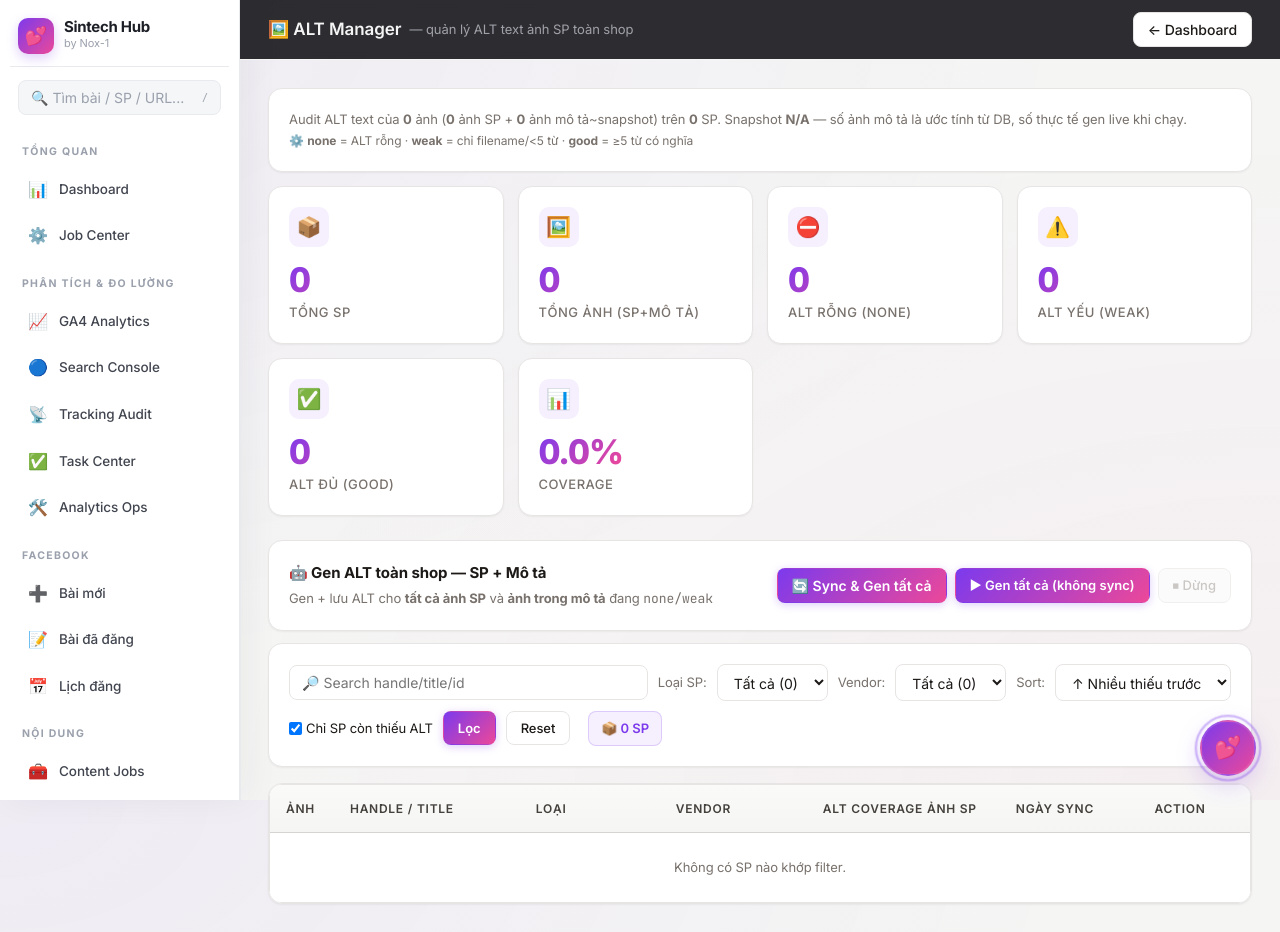
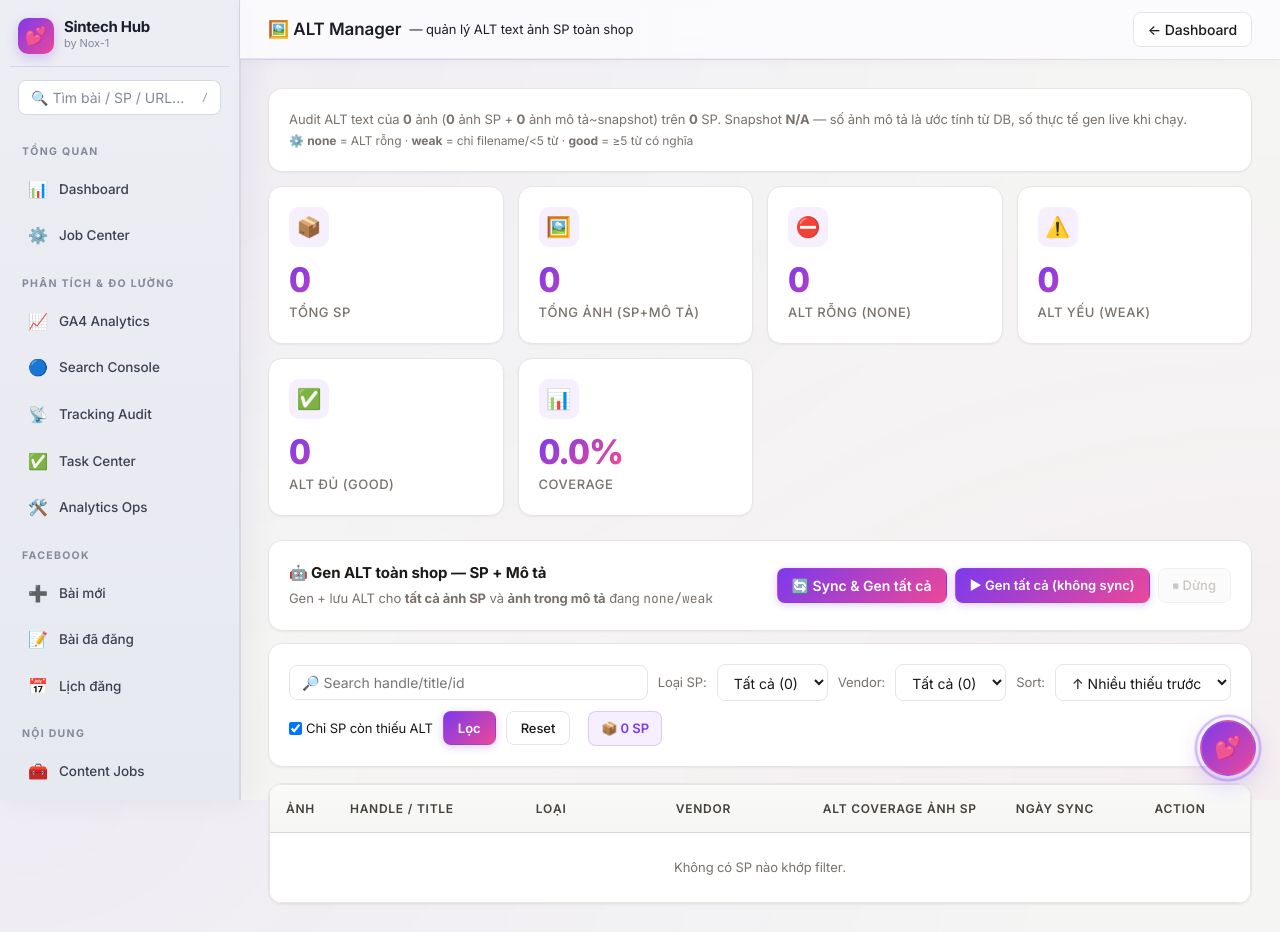
Before and after one commit to nghiango4554/nox-1, a Flask app: page /alt-manager in a window 1280 px wide. Run offline with Flask 3, Linux system fonts and the light colour scheme; data that the repository does not hold is empty; parts of the project's set-up code (start-up, migrations or seed data) failed here and were passed over; some libraries are stand-ins or nearby versions.

Commit message:
style(ui): soften sidebar to slate, lighten top header
Co-Authored-By: Claude Opus 4.8 <noreply@anthropic.com>

```diff
--- a/marketing_hub/static/style.css
+++ b/marketing_hub/static/style.css
@@ -2348,28 +2348,28 @@ select, textarea        { font-size: 14px !important; }
 .toast-close:hover { opacity: 1; }
 @media (max-width: 560px) { #toast-wrap { left: 12px; right: 12px; max-width: none; } }
 
-/* ═══════════════════ SIDEBAR — LIGHT THEME (sáng · dễ nhìn · mượt) ═══════════════════ */
+/* ═══════════════════ SIDEBAR — SOFT SLATE THEME (xám dịu · dễ nhìn · mượt) ═══════════════════ */
 :root {
-  --sb-bg: #ffffff;
-  --sb-bg-soft: #f5f6f8;
-  --sb-bg-hover: #eef0f4;
-  --sb-border: #e8eaee;
-  --sb-text: #41454f;
-  --sb-text-strong: #1d1f27;
-  --sb-muted: #9aa0ac;
-  --sb-accent: #7c3aed;
-  --sb-accent-2: #ec4899;
-  --sb-accent-soft: rgba(124, 58, 237, 0.10);
+  --sb-bg: #e8eaf1;
+  --sb-bg-soft: #dfe2ec;
+  --sb-bg-hover: rgba(255, 255, 255, 0.62);
+  --sb-border: #d4d8e2;
+  --sb-text: #3c4150;
+  --sb-text-strong: #1b1e29;
+  --sb-muted: #848a99;
+  --sb-accent: #6d28d9;
+  --sb-accent-2: #db2777;
+  --sb-accent-soft: rgba(109, 40, 217, 0.10);
 }
 .sidebar {
-  background: var(--sb-bg) !important;
+  background: linear-gradient(180deg, #edeef4 0%, #e7e9f0 100%) !important;
   border-right: 1px solid var(--sb-border) !important;
-  box-shadow: 1px 0 0 var(--sb-border), 8px 0 32px rgba(30, 30, 60, 0.05) !important;
+  box-shadow: 1px 0 0 var(--sb-border), 8px 0 32px rgba(30, 30, 60, 0.06) !important;
   color: var(--sb-text) !important;
-  scrollbar-color: #d3d6dd transparent !important;
-}
-.sidebar::-webkit-scrollbar-thumb { background: #d8dbe2 !important; }
-.sidebar::-webkit-scrollbar-thumb:hover { background: #c2c6d0 !important; }
+  scrollbar-color: #c9cdd8 transparent !important;
+}
+.sidebar::-webkit-scrollbar-thumb { background: #cdd1dc !important; }
+.sidebar::-webkit-scrollbar-thumb:hover { background: #b6bbc8 !important; }
 
 /* Brand + user */
 .sidebar .sb-brand { border-bottom: 1px solid var(--sb-border) !important; }
@@ -2394,18 +2394,18 @@ select, textarea        { font-size: 14px !important; }
 }
 .sidebar .sb-icon { filter: none !important; }
 
-/* Active — gradient nhẹ + thanh accent, chữ tím đậm dễ thấy trên nền sáng */
+/* Active — pill TRẮNG nổi trên nền xám + thanh accent, chữ tím đậm dễ thấy */
 .sidebar .sb-link.active, .sidebar .sb-sublink.active {
-  background: linear-gradient(90deg, var(--sb-accent-soft) 0%, rgba(236, 72, 153, 0.06) 100%) !important;
+  background: #ffffff !important;
   color: var(--sb-accent) !important;
   font-weight: 600 !important;
-  box-shadow: inset 3px 0 0 var(--sb-accent-2) !important;
+  box-shadow: inset 3px 0 0 var(--sb-accent-2), 0 1px 5px rgba(30, 30, 60, 0.07) !important;
 }
 .sidebar .sb-link.active .sb-icon { filter: none !important; }
 
 /* Group (SEO / Haravan) */
 .sidebar .sb-group-active > .sb-link {
-  background: var(--sb-bg-soft) !important;
+  background: rgba(255, 255, 255, 0.5) !important;
   color: var(--sb-text-strong) !important;
 }
 .sidebar .sb-caret { color: var(--sb-muted) !important; }
@@ -2415,7 +2415,7 @@ select, textarea        { font-size: 14px !important; }
 
 /* Search box */
 .sidebar .sb-search-input {
-  background: var(--sb-bg-soft) !important;
+  background: #ffffff !important;
   border: 1px solid var(--sb-border) !important;
   color: var(--sb-text) !important;
 }
@@ -2440,3 +2440,24 @@ select, textarea        { font-size: 14px !important; }
 @media (max-width: 880px) {
   .sidebar { box-shadow: 8px 0 40px rgba(20, 20, 50, 0.18) !important; }
 }
+
+/* ═══════════════════ HEADER BAR — LIGHT (đổi từ đen sang sáng, đồng bộ) ═══════════════════ */
+.page-header {
+  background: rgba(252, 252, 254, 0.86) !important;
+  backdrop-filter: blur(16px) saturate(1.1) !important;
+  border-bottom: 1px solid #e4e6ec !important;
+  box-shadow: 0 1px 12px rgba(30, 30, 60, 0.04) !important;
+}
+.page-header .ph-title,
+.page-header .ph-title span { color: #1b1e29 !important; }
+.page-header .muted,
+.page-header .ph-title .crumb { color: #868a96 !important; }
+.page-header .ph-title .crumb::after { color: #c2c5cf !important; }
+.page-header .ph-mobile-menu { color: #41454f !important; }
+/* viền dưới header có chút sắc tím-hồng cho mềm */
+.page-header::after {
+  content: ""; position: absolute; left: 0; right: 0; bottom: -1px; height: 2px;
+  background: linear-gradient(90deg, rgba(109, 40, 217, 0.25), rgba(219, 39, 119, 0.18) 60%, transparent);
+  opacity: .5; pointer-events: none;
+}
+.page-header { position: sticky; }
```
